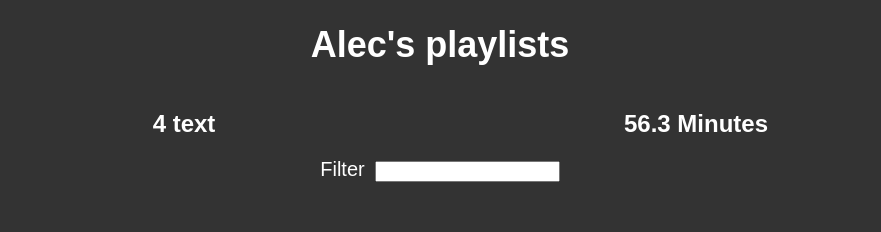
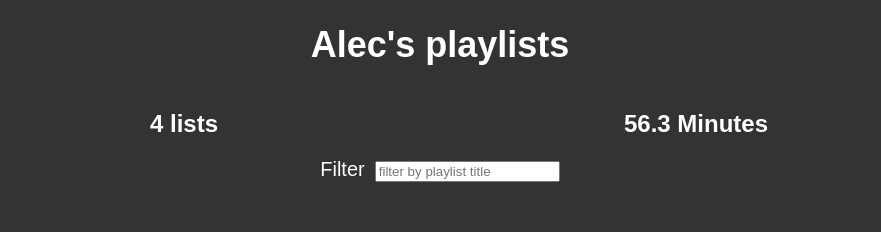
Before and after one commit to Azekyo/spotify-playlist-redesign, a React (Create React App) app: page / in a window 1280 px wide. Shown: the top 232 px of the page, without its empty margins (200-1081 px from the left). Built offline with nearby package versions, Linux system fonts and the light colour scheme.

Commit message:
alpha 0.9
Added Filtering!

```diff
--- a/src/App.js
+++ b/src/App.js
@@ -56,7 +56,7 @@ class PlaylistCounter extends Component {
   render(){
     return(
       <div style={{width: "40%",...inlineBlock}}>
-      <h2 style={primaryStyle}> {this.props.playlists.length} text</h2>
+      <h2 style={primaryStyle}> {this.props.playlists.length} lists</h2>
       </div>
       );
   }
@@ -83,8 +83,12 @@ class Filter extends Component {
     return(
       <div>
       <img/>
-      <label for="filter" style={{...primaryStyle, 'font-size': `20px`, 'margin-right': `10px`}}>Filter</label>
-      <input type='text' id='filter'/>
+      <label for = "filter" style = {{...primaryStyle, 'font-size': `20px`, 'margin-right': `10px`}}>Filter</label>
+      <input type = 'text'
+      id = 'filter'
+      placeholder = 'filter by playlist title'
+      onChange = {event => this.props.onInput(event.target.value)}
+      />
       </div>
       );
   }
@@ -107,8 +111,15 @@ class Playlist extends Component {
 }
 
 class App extends Component {
-  componentWillMount(){
-    this.setState({serverData: fakeServerData});
+  // componentWillMount(){
+  //   this.setState({serverData: fakeServerData});
+  // }
+  constructor(){
+    super()
+    this.state = {
+      serverData: fakeServerData,
+      filterString: ''
+    };
   }
   render() {
     return (
@@ -123,8 +134,11 @@ class App extends Component {
           </div>
         }
 
-        <Filter/>
-        {this.state.serverData.user.playlists.map(playlist =>
+        <Filter onInput = {text => this.setState({filterString: text})}/>
+        {this.state.serverData.user.playlists.filter( playlist =>
+          playlist.name.toLowerCase().includes(
+            this.state.filterString.toLowerCase())
+          ).map(playlist =>
           <Playlist playlist = {playlist} />)}
           </div>
           );
```
Lines whose indentation alone changed are shown as unchanged.
